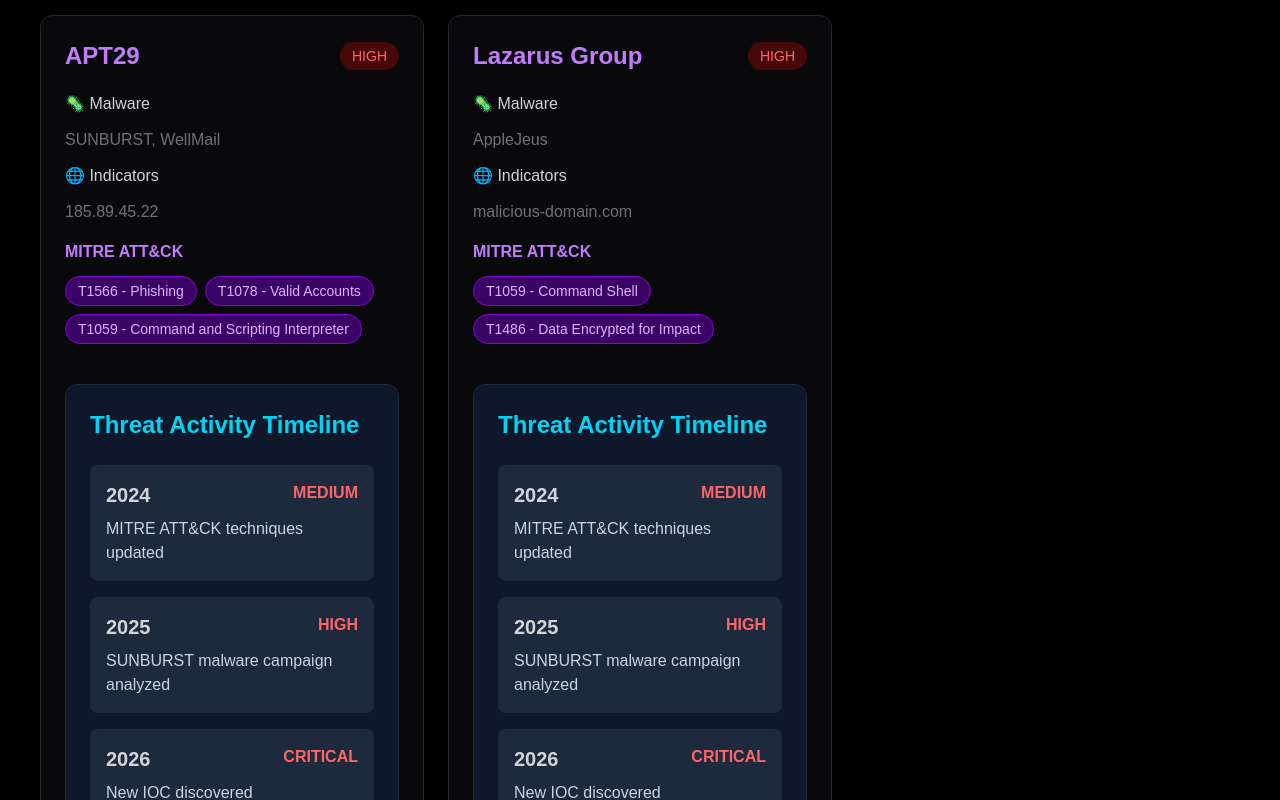
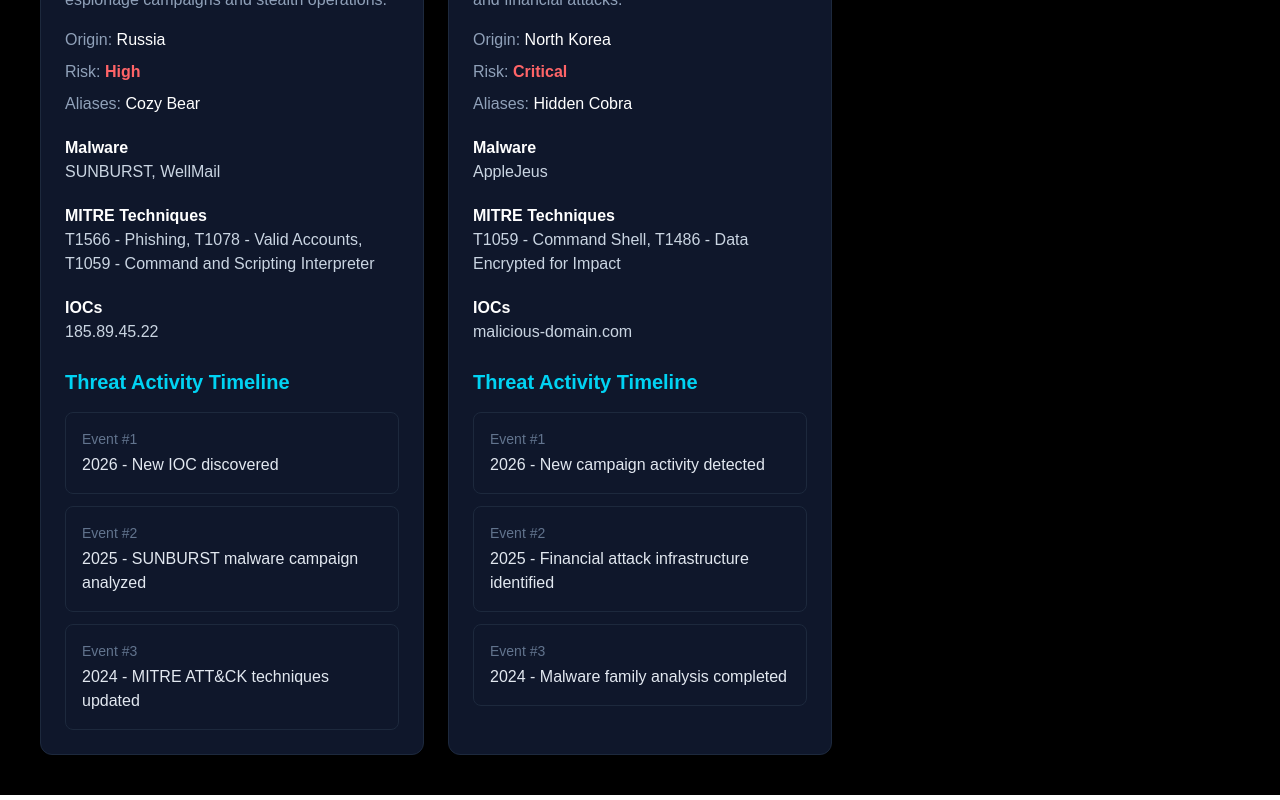
Before and after one commit to Ork92g/ThreatScope, a Next.js app: page / in a window 1280 px wide. Shown: the part 1340-2140 px from the top of the page. Built offline with nearby package versions, Linux system fonts and the light colour scheme.

Commit message:
Fix ThreatTimeline component

```diff
--- a/app/components/ThreatCard.tsx
+++ b/app/components/ThreatCard.tsx
@@ -1,165 +1,146 @@
-import ReportButton from "./ReportButton";
-import MItreBadge from "./MitreBadge";
 import ThreatTimeline from "./ThreatTimeline";
 
 
-type ThreatCardProps = {
+interface ThreatCardProps {
+
   name: string;
-  malware: string[];
-  techniques: string[];
-  iocs: string[];
-  timeline: string[];
-};
+
+  aliases: readonly string[];
+
+  origin: string;
+
+  risk: string;
+
+  description: string;
+
+  techniques: readonly string[];
+
+  malware: readonly string[];
+
+  iocs: readonly string[];
+
+  timeline: readonly string[];
+
+}
 
 
 
 export default function ThreatCard({
-
   name,
+  aliases,
+  origin,
+  risk,
+  description,
+  techniques,
   malware,
-  techniques,
   iocs,
-  timeline
-
+  timeline,
 }: ThreatCardProps) {
-
-
-
-  const actor = {
-
-    name,
-    malware,
-    techniques,
-    iocs
-
-  };
-
-
 
 
   return (
 
     <div className="
-    bg-zinc-950
+      bg-slate-900
       border
-    border-zinc-800
+      border-slate-800
       rounded-xl
       p-6
-    hover:border-purple-500
-    transition
     ">
-
-
-
-      <div className="
-      flex
-      justify-between
-      items-center
-      ">
-
 
 
       <h3 className="
         text-2xl
         font-bold
-        text-purple-400
+        text-cyan-400
       ">
-
         {name}
-
       </h3>
 
 
+      <p className="text-slate-400 mt-2">
+        {description}
+      </p>
 
 
-        <span className="
-        bg-red-950
-        text-red-400
-        px-3
-        py-1
-        rounded-full
-        text-sm
-        ">
+      <div className="mt-4 space-y-2">
 
-          HIGH
-
-        </span>
+        <p>
+          <span className="text-slate-400">
+            Origin:
+          </span>{" "}
+          {origin}
+        </p>
 
 
+        <p>
+          <span className="text-slate-400">
+            Risk:
+          </span>{" "}
+          <span className="text-red-400 font-bold">
+            {risk}
+          </span>
+        </p>
+
+
+        <p>
+          <span className="text-slate-400">
+            Aliases:
+          </span>{" "}
+          {aliases.join(", ")}
+        </p>
 
       </div>
 
 
 
+      <div className="mt-5">
+
+        <h4 className="font-bold text-white">
+          Malware
+        </h4>
+
+        <p className="text-slate-300">
+          {malware.join(", ")}
+        </p>
+
+      </div>
 
 
 
-      <div className="
-      mt-5
-      space-y-3
-      text-zinc-300
-      ">
+      <div className="mt-5">
+
+        <h4 className="font-bold text-white">
+          MITRE Techniques
+        </h4>
+
+        <p className="text-slate-300">
+          {techniques.join(", ")}
+        </p>
+
+      </div>
 
 
 
-        <p>
-          🦠 Malware
+      <div className="mt-5">
+
+        <h4 className="font-bold text-white">
+          IOCs
+        </h4>
+
+        <p className="text-slate-300">
+          {iocs.join(", ")}
         </p>
 
-
-        <p className="text-zinc-500">
-
-          {malware.join(", ")}
-
-        </p>
-
-
-
-
-
-
-        <p>
-          🌐 Indicators
-        </p>
-
-
-        <p className="text-zinc-500">
-
-          {iocs.join(", ")}
-
-        </p>
-
-
-
-
-
-
-        <MItreBadge techniques={techniques} />
-
-
-
+      </div>
 
 
 
       <ThreatTimeline events={timeline} />
 
 
-
-
-
-
-        <ReportButton actor={actor}/>
-
-
-
-      </div>
-
-
-
-
     </div>
 
   );
 
-
 }
--- a/app/components/ThreatTimeline.tsx
+++ b/app/components/ThreatTimeline.tsx
@@ -1,102 +1,56 @@
-"use client";
+interface ThreatTimelineProps {
+  events?: readonly string[];
+}
 
-const events = [
-  {
-    year: "2024",
-    title: "MITRE ATT&CK techniques updated",
-    severity: "MEDIUM"
-  },
-  {
-    year: "2025",
-    title: "SUNBURST malware campaign analyzed",
-    severity: "HIGH"
-  },
-  {
-    year: "2026",
-    title: "New IOC discovered",
-    severity: "CRITICAL"
-  }
-];
+export default function ThreatTimeline({
+  events = [
+    "Threat intelligence data collected",
+    "IOC analysis completed",
+    "MITRE ATT&CK mapping updated"
+  ],
+}: ThreatTimelineProps) {
+  return (
+    <div className="mt-6">
+
+      <h3 className="
+        text-xl
+        font-bold
+        text-cyan-400
+        mb-4
+      ">
+        Threat Activity Timeline
+      </h3>
 
 
-export default function ThreatTimeline() {
+      <div className="space-y-3">
 
-
-  return (
-
-    <div className="
-      bg-slate-900
-      border
-      border-slate-800
-      rounded-xl
-      p-6
-      mt-10
-    ">
-
-
-      <h2 className="
-        text-2xl
-        font-bold
-        text-cyan-400
-        mb-6
-      ">
-        Threat Activity Timeline
-      </h2>
-
-
-
-      <div className="space-y-4">
-
-
-        {events.map((event, index)=>(
-
+        {events.map((event, index) => (
 
           <div
             key={index}
             className="
-              bg-slate-800
+              bg-slate-900
+              border
+              border-slate-800
               rounded-lg
               p-4
             "
           >
 
-
-            <div className="flex justify-between">
-
-
-              <span className="font-bold text-xl">
-                {event.year}
-              </span>
-
-
-              <span className="
-                text-red-400
-                font-bold
-              ">
-                {event.severity}
-              </span>
-
-
+            <div className="text-sm text-slate-500">
+              Event #{index + 1}
             </div>
 
-
-
-            <p className="mt-2 text-slate-300">
-              {event.title}
-            </p>
-
+            <div className="text-slate-200 mt-1">
+              {event}
+            </div>
 
           </div>
 
-
         ))}
-
 
       </div>
 
-
     </div>
-
   );
-
 }
```
Lines whose indentation alone changed are shown as unchanged.
